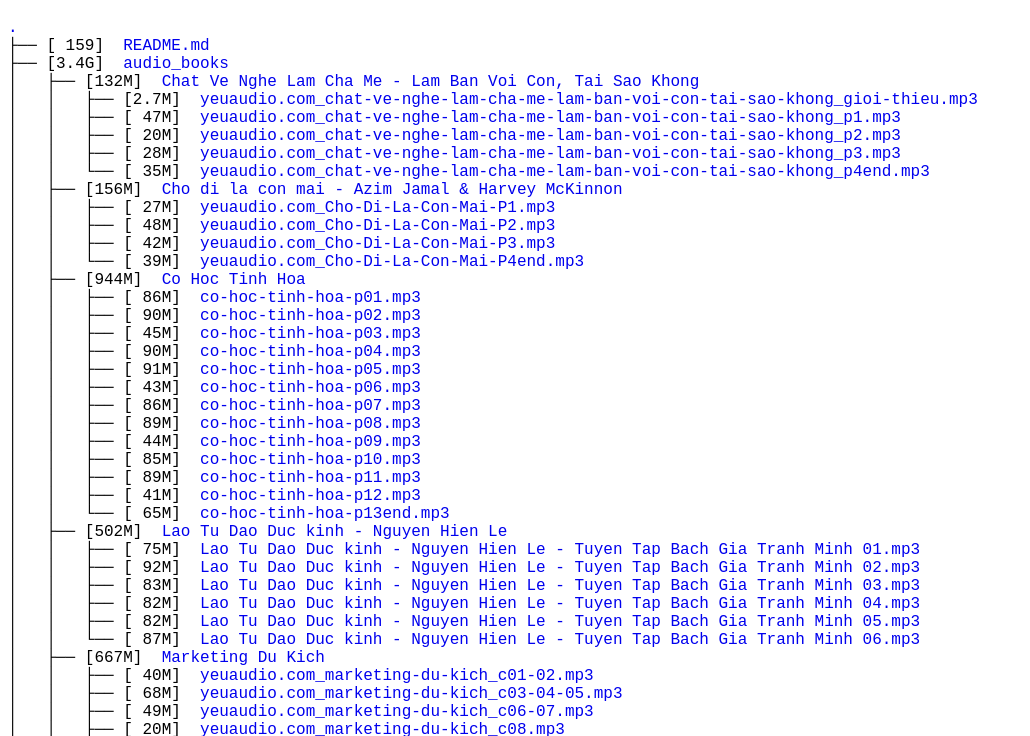
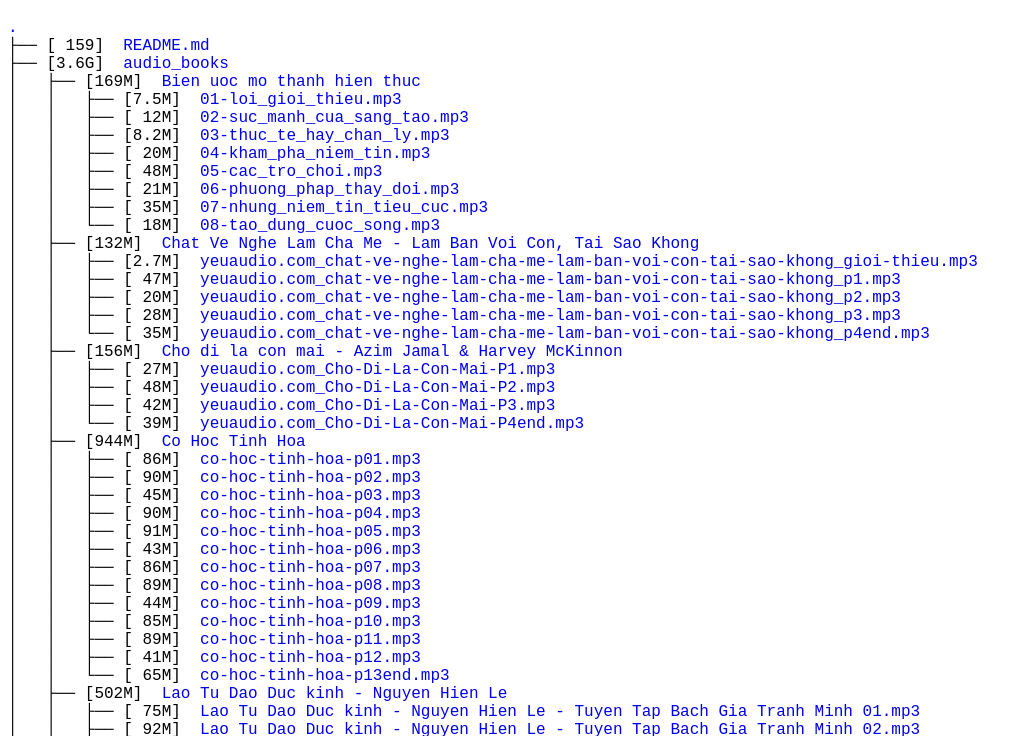
Before and after one commit to neo2271/cdn51, a plain HTML site: page showme.html in a window 1280 px wide. Shown: the part 61-797 px from the top of the page, without its empty margins (0-1030 px from the left). Drawn offline with Linux system fonts and the light colour scheme.

Commit message:
Add audio_books/Bien uoc mo thanh hien thuc/

```diff
--- a/showme.html
+++ b/showme.html
@@ -30,7 +30,16 @@
 	<h1>Directory Tree</h1><p>
 	<a href=".">.</a><br>
 	├── [&nbsp;159]&nbsp;&nbsp;<a href="./README.md">README.md</a><br>
-	├── [3.4G]&nbsp;&nbsp;<a href="./audio_books/">audio_books</a><br>
+	├── [3.6G]&nbsp;&nbsp;<a href="./audio_books/">audio_books</a><br>
+	│   ├── [169M]&nbsp;&nbsp;<a href="./audio_books/Bien%20uoc%20mo%20thanh%20hien%20thuc/">Bien uoc mo thanh hien thuc</a><br>
+	│   │   ├── [7.5M]&nbsp;&nbsp;<a href="./audio_books/Bien%20uoc%20mo%20thanh%20hien%20thuc/01-loi_gioi_thieu.mp3">01-loi_gioi_thieu.mp3</a><br>
+	│   │   ├── [&nbsp;12M]&nbsp;&nbsp;<a href="./audio_books/Bien%20uoc%20mo%20thanh%20hien%20thuc/02-suc_manh_cua_sang_tao.mp3">02-suc_manh_cua_sang_tao.mp3</a><br>
+	│   │   ├── [8.2M]&nbsp;&nbsp;<a href="./audio_books/Bien%20uoc%20mo%20thanh%20hien%20thuc/03-thuc_te_hay_chan_ly.mp3">03-thuc_te_hay_chan_ly.mp3</a><br>
+	│   │   ├── [&nbsp;20M]&nbsp;&nbsp;<a href="./audio_books/Bien%20uoc%20mo%20thanh%20hien%20thuc/04-kham_pha_niem_tin.mp3">04-kham_pha_niem_tin.mp3</a><br>
+	│   │   ├── [&nbsp;48M]&nbsp;&nbsp;<a href="./audio_books/Bien%20uoc%20mo%20thanh%20hien%20thuc/05-cac_tro_choi.mp3">05-cac_tro_choi.mp3</a><br>
+	│   │   ├── [&nbsp;21M]&nbsp;&nbsp;<a href="./audio_books/Bien%20uoc%20mo%20thanh%20hien%20thuc/06-phuong_phap_thay_doi.mp3">06-phuong_phap_thay_doi.mp3</a><br>
+	│   │   ├── [&nbsp;35M]&nbsp;&nbsp;<a href="./audio_books/Bien%20uoc%20mo%20thanh%20hien%20thuc/07-nhung_niem_tin_tieu_cuc.mp3">07-nhung_niem_tin_tieu_cuc.mp3</a><br>
+	│   │   └── [&nbsp;18M]&nbsp;&nbsp;<a href="./audio_books/Bien%20uoc%20mo%20thanh%20hien%20thuc/08-tao_dung_cuoc_song.mp3">08-tao_dung_cuoc_song.mp3</a><br>
 	│   ├── [132M]&nbsp;&nbsp;<a href="./audio_books/Chat%20Ve%20Nghe%20Lam%20Cha%20Me%20-%20Lam%20Ban%20Voi%20Con,%20Tai%20Sao%20Khong/">Chat Ve Nghe Lam Cha Me - Lam Ban Voi Con, Tai Sao Khong</a><br>
 	│   │   ├── [2.7M]&nbsp;&nbsp;<a href="./audio_books/Chat%20Ve%20Nghe%20Lam%20Cha%20Me%20-%20Lam%20Ban%20Voi%20Con,%20Tai%20Sao%20Khong/yeuaudio.com_chat-ve-nghe-lam-cha-me-lam-ban-voi-con-tai-sao-khong_gioi-thieu.mp3">yeuaudio.com_chat-ve-nghe-lam-cha-me-lam-ban-voi-con-tai-sao-khong_gioi-thieu.mp3</a><br>
 	│   │   ├── [&nbsp;47M]&nbsp;&nbsp;<a href="./audio_books/Chat%20Ve%20Nghe%20Lam%20Cha%20Me%20-%20Lam%20Ban%20Voi%20Con,%20Tai%20Sao%20Khong/yeuaudio.com_chat-ve-nghe-lam-cha-me-lam-ban-voi-con-tai-sao-khong_p1.mp3">yeuaudio.com_chat-ve-nghe-lam-cha-me-lam-ban-voi-con-tai-sao-khong_p1.mp3</a><br>
@@ -114,7 +123,7 @@
 	</p>
 	<p>
 
- 3.4G used in 9 directories, 72 files
+ 3.6G used in 10 directories, 80 files
 	<br><br>
 	</p>
 	<hr>
```
Also changed, not shown: 8 other files.
